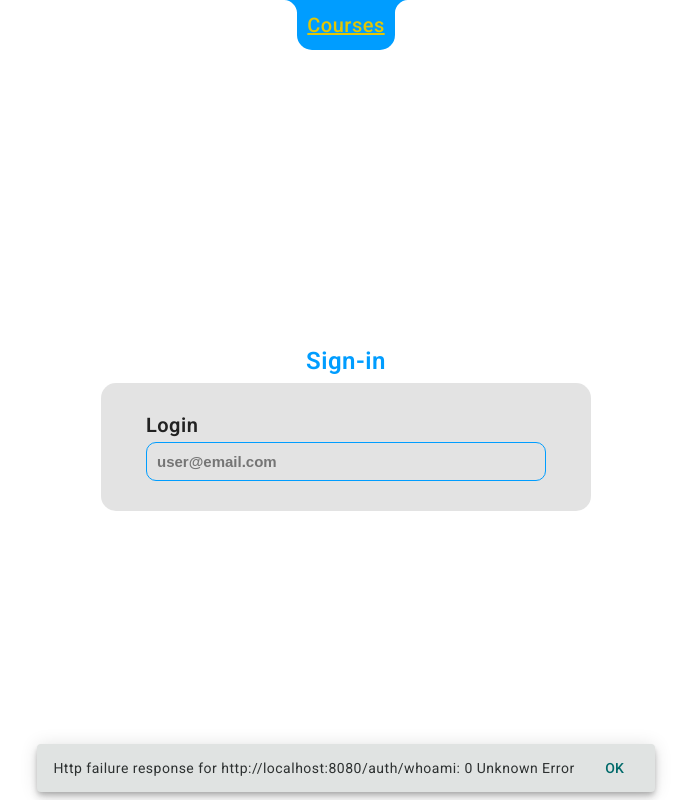
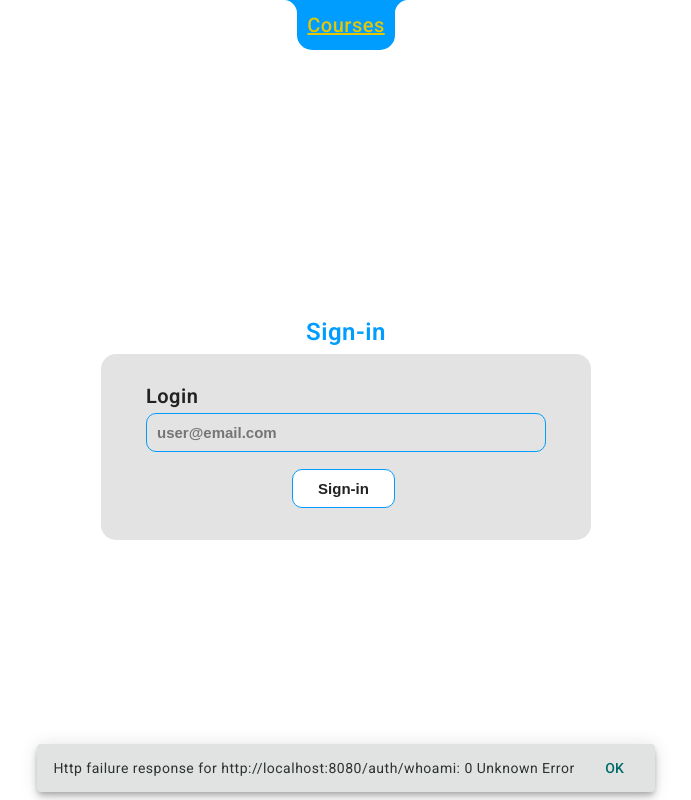
Before and after one commit to PNU-SE-3-team-7/LabControlFrontEnd, an Angular app: page /login in a window 1280 px wide. Shown: the whole page, without its empty margins (294-985 px from the left). Built offline with nearby package versions, Linux system fonts and the light colour scheme; no server answers.

Commit message:
[LAB-6] Added login page

```diff
--- a/src/app/pages/auth/login/login.component.html
+++ b/src/app/pages/auth/login/login.component.html
@@ -1,9 +1,11 @@
 <div class="login-form-wrapper">
   <p class="title">Sign-in</p>
-  <form class="login-form" [formGroup]="loginForm">
+  <form class="login-form" [formGroup]="loginForm" (submit)="tryLogin($event)">
     <div class="form-field">
       <mat-label class="label">Login</mat-label>
-      <input type="text" class="base-input" matInput placeholder="user@email.com" formControlName="login">
+      <input type="text" class="base-input" matInput placeholder="user@email.com" formControlName="login"
+             [value]="'user@mail.com'">
     </div>
+    <app-base-button class="button" type="submit">Sign-in</app-base-button>
   </form>
 </div>
--- a/src/app/pages/auth/login/login.component.scss
+++ b/src/app/pages/auth/login/login.component.scss
@@ -30,6 +30,10 @@
 
     background-color: rgba(200, 200, 200, 0.5);
 
+    .button {
+      margin-top: 15px;
+    }
+
     .form-field {
       display: flex;
 
--- a/src/app/pages/auth/login/login.component.ts
+++ b/src/app/pages/auth/login/login.component.ts
@@ -2,7 +2,7 @@ import {Component, OnInit} from '@angular/core';
 import {FormBuilder, FormControl, FormGroup, Validators} from "@angular/forms";
 import {MatSnakeService} from "../../../services/mat-snake-service";
 import {UserService} from "../../../services/api/user-service";
-import {IUser} from "../../../models/IUser";
+import {ILoginUser, IUser} from "../../../models/IUser";
 import {Router} from "@angular/router";
 
 interface LoginFormType {
@@ -37,4 +37,14 @@ export class LoginComponent implements OnInit {
       }
     })
   }
+
+  protected tryLogin(event: SubmitEvent): void {
+    this.userService.login(this.buildLoginDto())
+  }
+
+  protected buildLoginDto(): ILoginUser {
+    return {
+      email: this.loginForm.controls.login.value
+    }
+  }
 }
```
